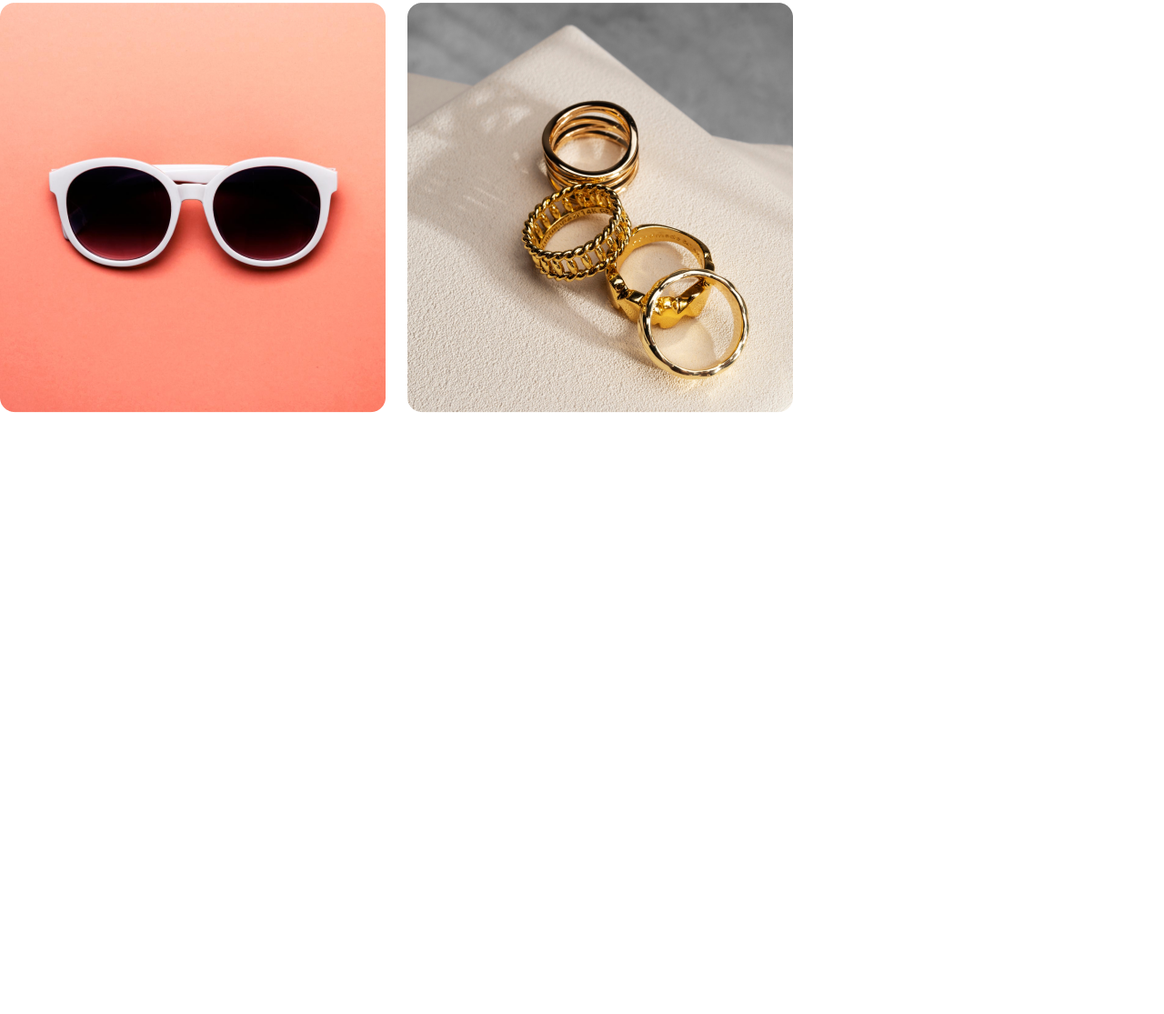
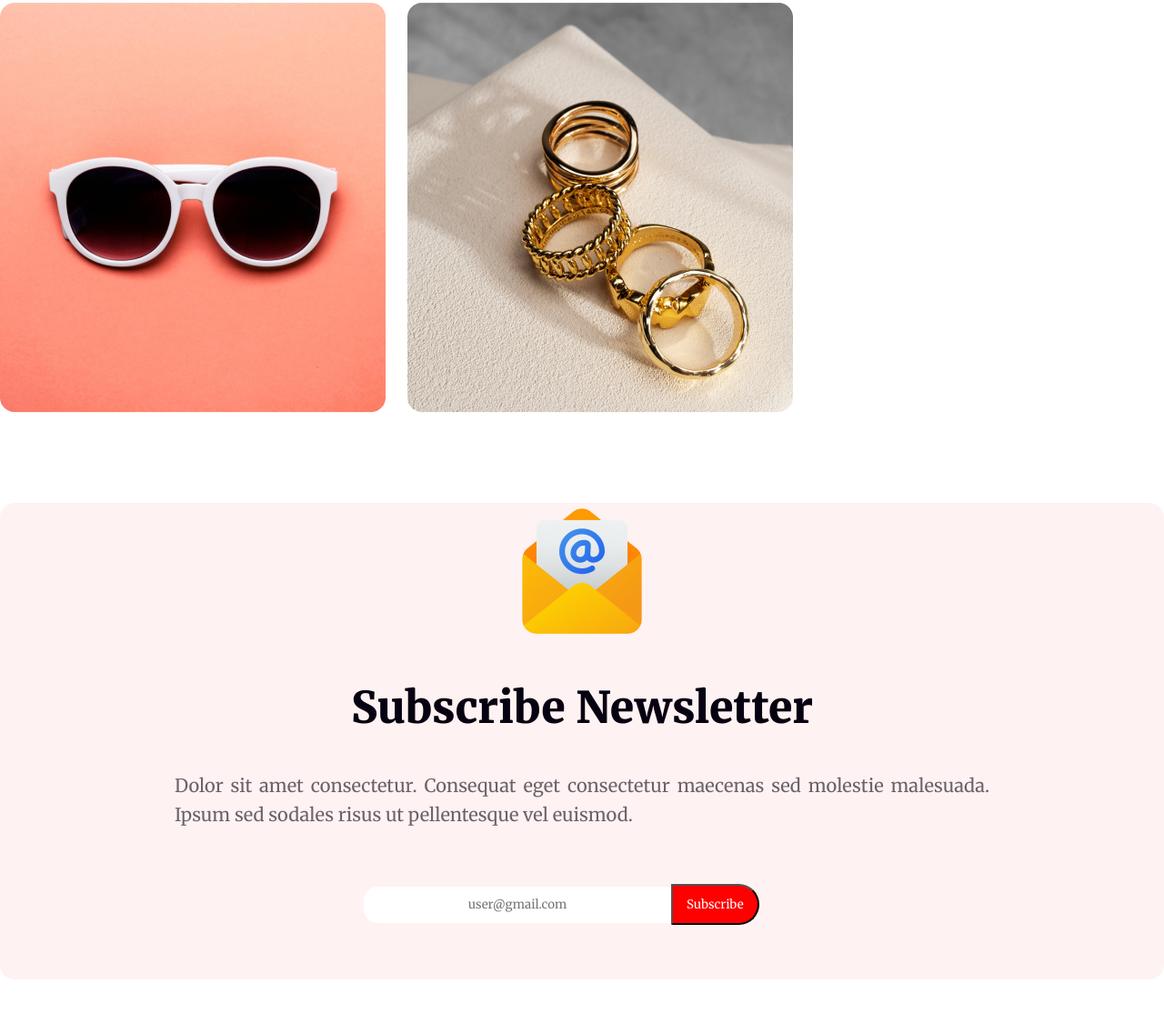
Before and after one commit to sakibalhassan/happy-new-year-projects, a plain HTML site: page index.html in a window 1280 px wide. Shown: the part 5711-6826 px from the top of the page at 91% size. Before the commit the page ends 6169 px from the top, so only its background shows below. Drawn offline with Linux system fonts and the light colour scheme.

Commit message:
added newsleter

```diff
--- a/css/style.css
+++ b/css/style.css
@@ -332,3 +332,58 @@
     -webkit-box-shadow: 4px -2px 12px 4px rgba(77, 50, 50, 0.75);
     -moz-box-shadow: 4px -2px 12px 4px rgba(77, 50, 50, 0.75);
 }
+
+/* newsletter-part styles */
+#newsletter-part {
+    padding: 100px 0;
+}
+
+#newsletter-part .container {
+    border-radius: 16px;
+    background: rgba(255, 0, 0, 0.05);
+}
+
+#newsletter-part .container .images {
+    text-align: center;
+}
+
+#newsletter-part .container .text h2 {
+    color: #070211;
+    text-align: center;
+    font-size: 48px;
+    font-weight: 900;
+    text-transform: capitalize;
+    margin: 40px 0;
+}
+
+#newsletter-part .container .text p {
+    color: rgba(7, 2, 17, 0.60);
+    margin: 0 auto;
+    font-size: 20px;
+    font-weight: 400;
+    line-height: 32px;
+    width: 896px;
+    text-align: justify;
+}
+
+#newsletter-part .container form {
+    padding: 60px 400px;
+
+}
+
+#newsletter-part .container input {
+    width: 338px;
+    height: 32px;
+    padding: 20px 0;
+    text-align: center;
+    margin: 0 auto;
+    border-radius: 15px 0 0 15px;
+    border: 0;
+}
+
+#newsletter-part .container form button {
+    padding: 12px 15px;
+    border-radius: 0 30px 30px 0;
+    background: #F00;
+    color: white;
+}
--- a/index.html
+++ b/index.html
@@ -160,7 +160,21 @@
 
         <!--================ newsletter section start=========== -->
 
-
+        <section id="newsletter-part">
+            <div class="container">
+                <div class="images">
+                    <img src="images/Group 61.png" alt="Group 61.png">
+                </div>
+                <div class="text">
+                    <h2>Subscribe Newsletter</h2>
+                    <p>Dolor sit amet consectetur. Consequat eget consectetur maecenas sed molestie malesuada. Ipsum sed
+                        sodales risus ut pellentesque vel euismod. </p>
+                    <form>
+                        <input type="email" name="" id="" placeholder="user@gmail.com"><button>Subscribe</button>
+                    </form>
+                </div>
+            </div>
+        </section>
 
 
         <!--================ newsletter section end=========== -->
```
